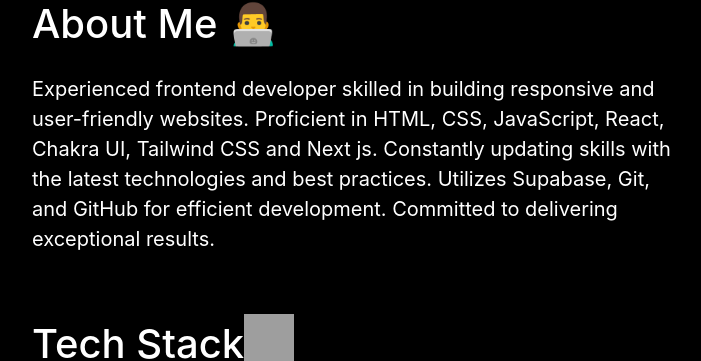
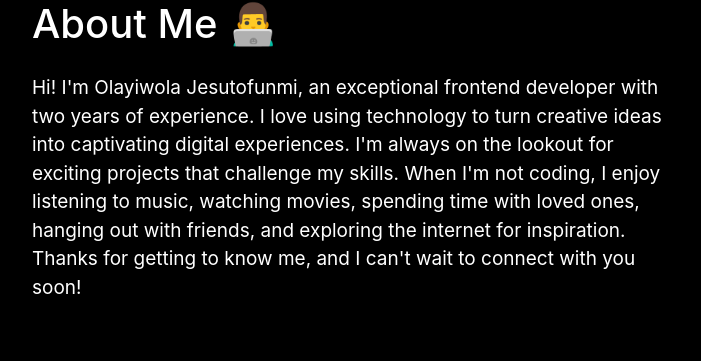
Before and after one commit to devtofunmi/myportfolio, a React (Vite) app: page / in a window 1280 px wide. Shown: the part 370-731 px from the top of the page, without its empty margins (288-989 px from the left). Built offline with nearby package versions, Linux system fonts and the light colour scheme; grey boxes are pictures that could not be loaded.

Commit message:
change the text

```diff
--- a/src/component/About.jsx
+++ b/src/component/About.jsx
@@ -14,13 +14,15 @@
       <Flex fontSize={40} fontWeight={500}>
         About Me 👨‍💻
       </Flex>
-      <Text fontSize={"20px"} mt={"20px"}>
-        Experienced frontend developer skilled in building responsive and
-        user-friendly websites. Proficient in HTML, CSS, JavaScript, React,
-        Chakra UI, Tailwind CSS and Next js. Constantly updating skills with the
-        latest technologies and best practices. Utilizes Supabase, Git, and
-        GitHub for efficient development. Committed to delivering exceptional
-        results.
+      <Text fontSize={"19px"} mt={"20px"}>
+        Hi! I'm Olayiwola Jesutofunmi, an exceptional frontend developer with
+        two years of experience. I love using technology to turn creative ideas
+        into captivating digital experiences. I'm always on the lookout for
+        exciting projects that challenge my skills. When I'm not coding, I enjoy
+        listening to music, watching movies, spending time with loved ones,
+        hanging out with friends, and exploring the internet for inspiration.
+        Thanks for getting to know me, and I can't wait to connect with you
+        soon!
       </Text>
     </Flex>
   );
```
